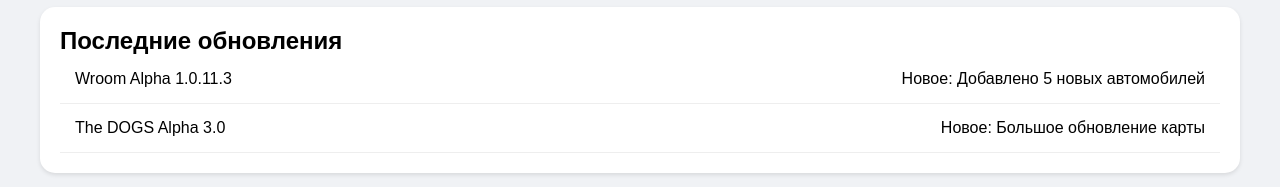
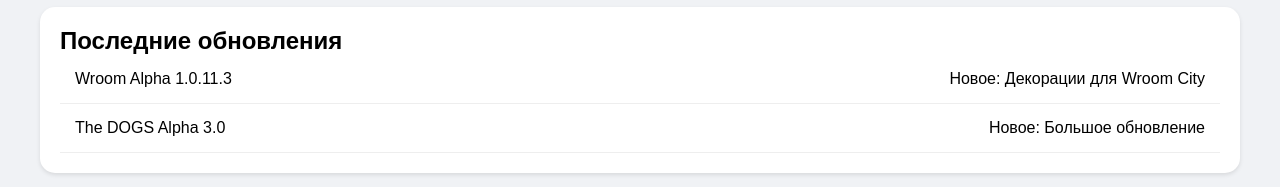
Before and after one commit to GulyaTV/Dog-Store, a plain HTML site: page index.html in a window 1280 px wide. Shown: the part 148-335 px from the top of the page. Drawn offline with Linux system fonts and the light colour scheme.

Commit message:
Update index.html

```diff
--- a/index.html
+++ b/index.html
@@ -158,11 +158,11 @@
         <h2>Последние обновления</h2>
         <div class="update-item">
             <span>Wroom Alpha 1.0.11.3</span>
-            <span class="update-date">Новое: Добавлено 5 новых автомобилей</span>
+            <span class="update-date">Новое: Декорации для Wroom City</span>
         </div>
         <div class="update-item">
             <span>The DOGS Alpha 3.0</span>
-            <span class="update-date">Новое: Большое обновление карты</span>
+            <span class="update-date">Новое: Большое обновление</span>
         </div>
     </div>
 
```
